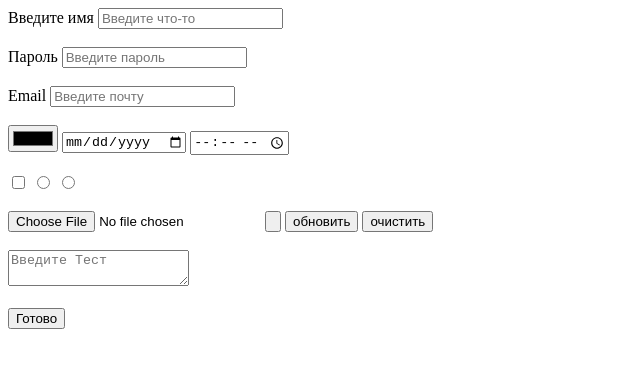
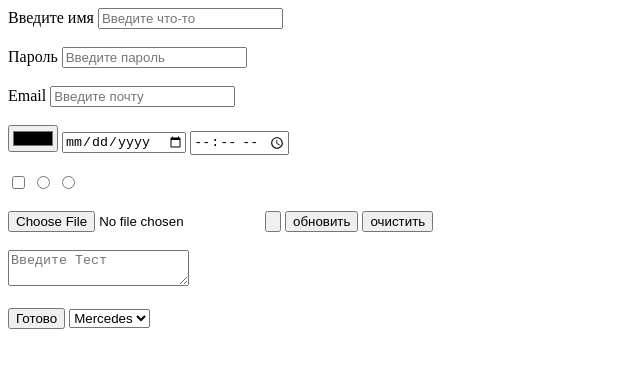
Before and after one commit to Egorka-bar/HTML5-training-, a plain HTML site: page HTML5/index7.html in a window 1280 px wide. Shown: the whole page, without its empty margins (0-640 px from the left). Drawn offline with Linux system fonts and the light colour scheme.

Commit message:
Работа с созданием форм,полей, а также селекторы выбора!

```diff
--- a/HTML5/index7.html
+++ b/HTML5/index7.html
@@ -41,6 +41,13 @@
 
             <button type="reset">Готово</button>
 
+            <select>
+                <option disabled>Марки</option>
+                <option>BMW</option>
+                <option>Audi</option>
+                <option selected>Mercedes</option>
+            </select>
+
         </form>
     </body>
 </html>
```
